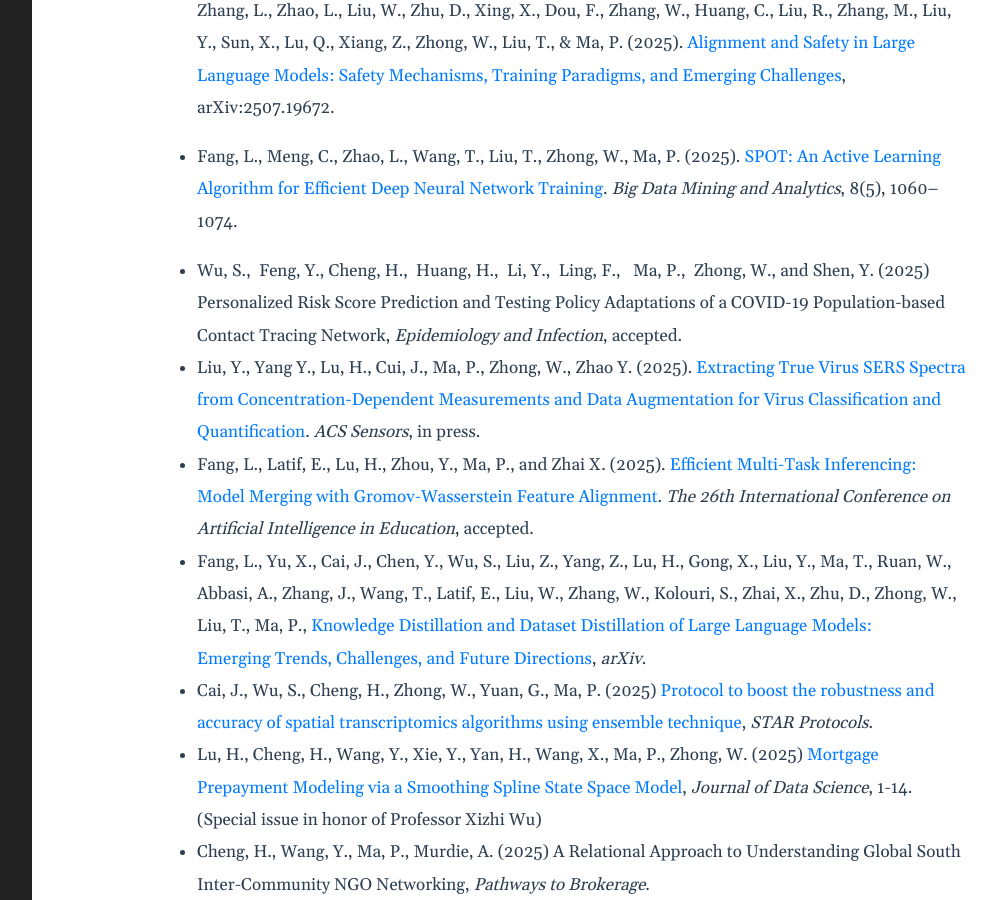
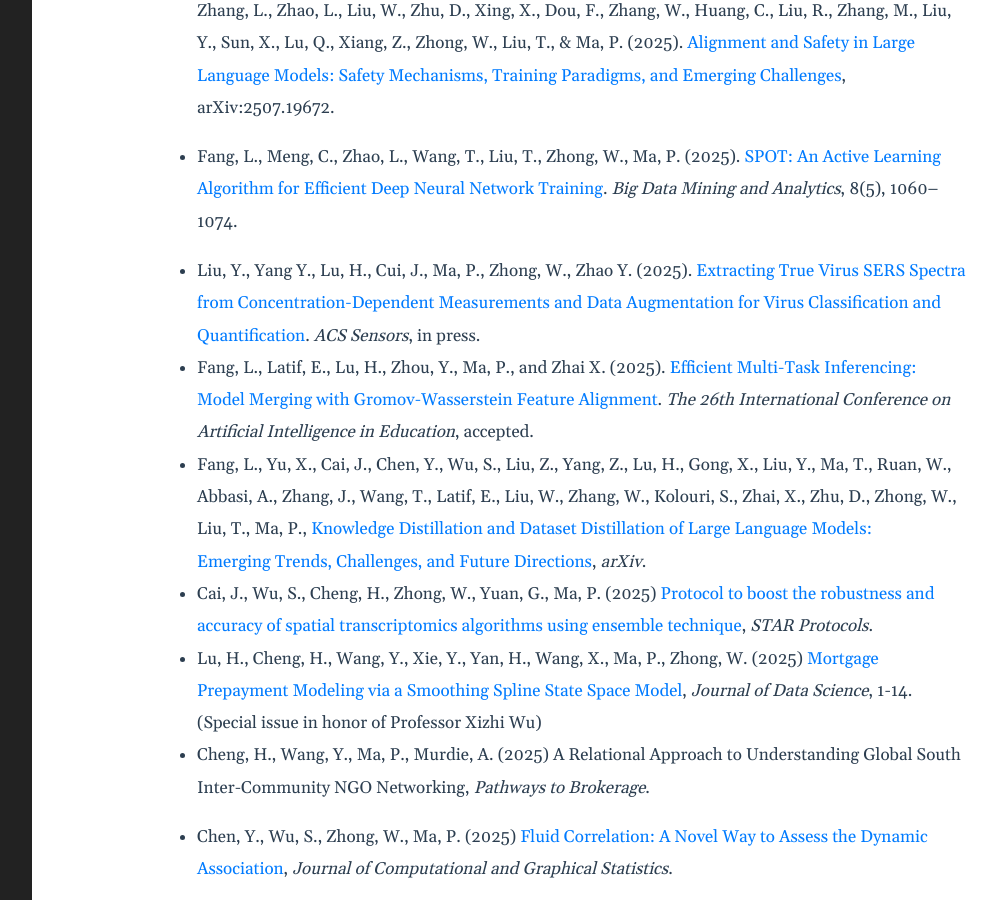
Before and after one commit to BDALpingio/BDALpingio.github.io, a Jekyll site: the page built from 3_publications.md, in a window 1280 px wide and 900 px high, scrolled down 861 px. Shown: the whole window, without its empty margins (188-1185 px from the left). Built offline with Jekyll 4.4.1, drawn with Linux system fonts in a browser that asks for light colours.

Commit message:
Update 3_publications.md

```diff
--- a/3_publications.md
+++ b/3_publications.md
@@ -21,7 +21,7 @@
 
 - Fang, L., Meng, C., Zhao, L., Wang, T., Liu, T., Zhong, W., Ma, P. (2025). [SPOT: An Active Learning Algorithm for Efficient Deep Neural Network Training](https://doi.org/10.26599/BDMA.2025.9020011). _Big Data Mining and Analytics_, 8(5), 1060–1074.
 
-- Wu, S.,  Feng, Y., Cheng, H.,  Huang, H.,  Li, Y.,  Ling, F.,   Ma, P.,  Zhong, W., and Shen, Y. (2025) Personalized Risk Score Prediction and Testing Policy Adaptations of a COVID-19 Population-based Contact Tracing Network, _Epidemiology and Infection_, accepted.
+
 - Liu, Y., Yang Y., Lu, H., Cui, J., Ma, P., Zhong, W., Zhao Y. (2025). [Extracting True Virus SERS Spectra from Concentration-Dependent Measurements and Data Augmentation for Virus Classification and Quantification](https://pubs.acs.org/doi/10.1021/acssensors.4c03397). _ACS Sensors_, in press.
 - Fang, L., Latif, E., Lu, H., Zhou, Y., Ma, P., and Zhai X. (2025). [Efficient Multi-Task Inferencing: Model Merging with Gromov-Wasserstein Feature Alignment](https://arxiv.org/pdf/2503.09774?). _The 26th International Conference on Artificial Intelligence in Education_, accepted.
 - Fang, L., Yu, X., Cai, J., Chen, Y., Wu, S., Liu, Z., Yang, Z., Lu, H., Gong, X., Liu, Y., Ma, T., Ruan, W., Abbasi, A., Zhang, J., Wang, T., Latif, E., Liu, W., Zhang, W., Kolouri, S., Zhai, X., Zhu, D., Zhong, W., Liu, T., Ma, P., [Knowledge Distillation and Dataset Distillation of Large Language Models: Emerging Trends, Challenges, and Future Directions](https://arxiv.org/abs/2504.14772), _arXiv_.
```
